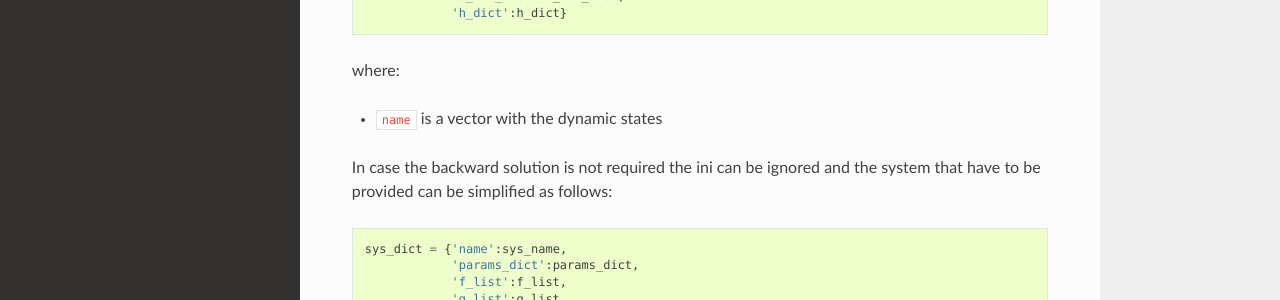
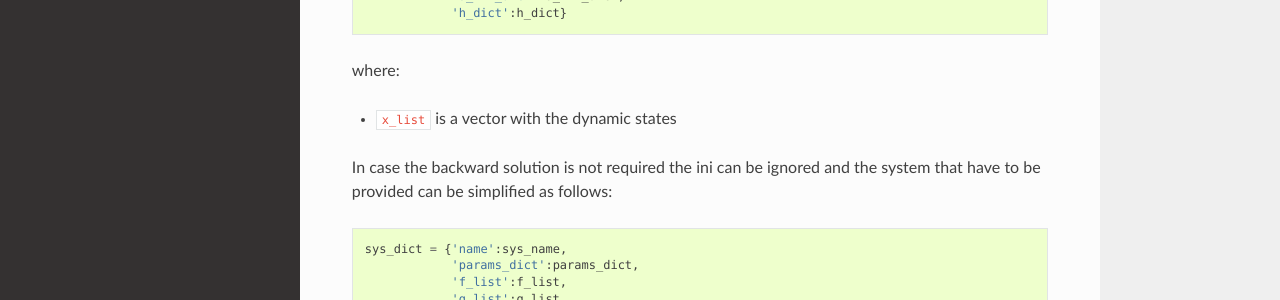
Before and after one commit to pydae/pydae, a Sphinx documentation site: the page built from docs/source/user_guide.rst, in a window 1280 px wide and 900 px high, scrolled down 1466 px. Shown: the part 323-623 px from the top of the window. Built offline with Sphinx 7.4.7 and the Read the Docs theme 2.0.0, drawn with Linux system fonts in a browser that asks for light colours; pages that are not in the unit, such as notebooks, are missing from menus; cross-references to code outside the pages are shown as plain code.

```diff
--- a/docs/source/user_guide.rst
+++ b/docs/source/user_guide.rst
@@ -83,7 +83,7 @@
 
 where:
 
-* :name:`name` is a vector with the dynamic states
+* ``x_list`` is a vector with the dynamic states
 
 
 In case the backward solution is not required the ini can be ignored and the system that have to be provided can be simplified as follows:
```
